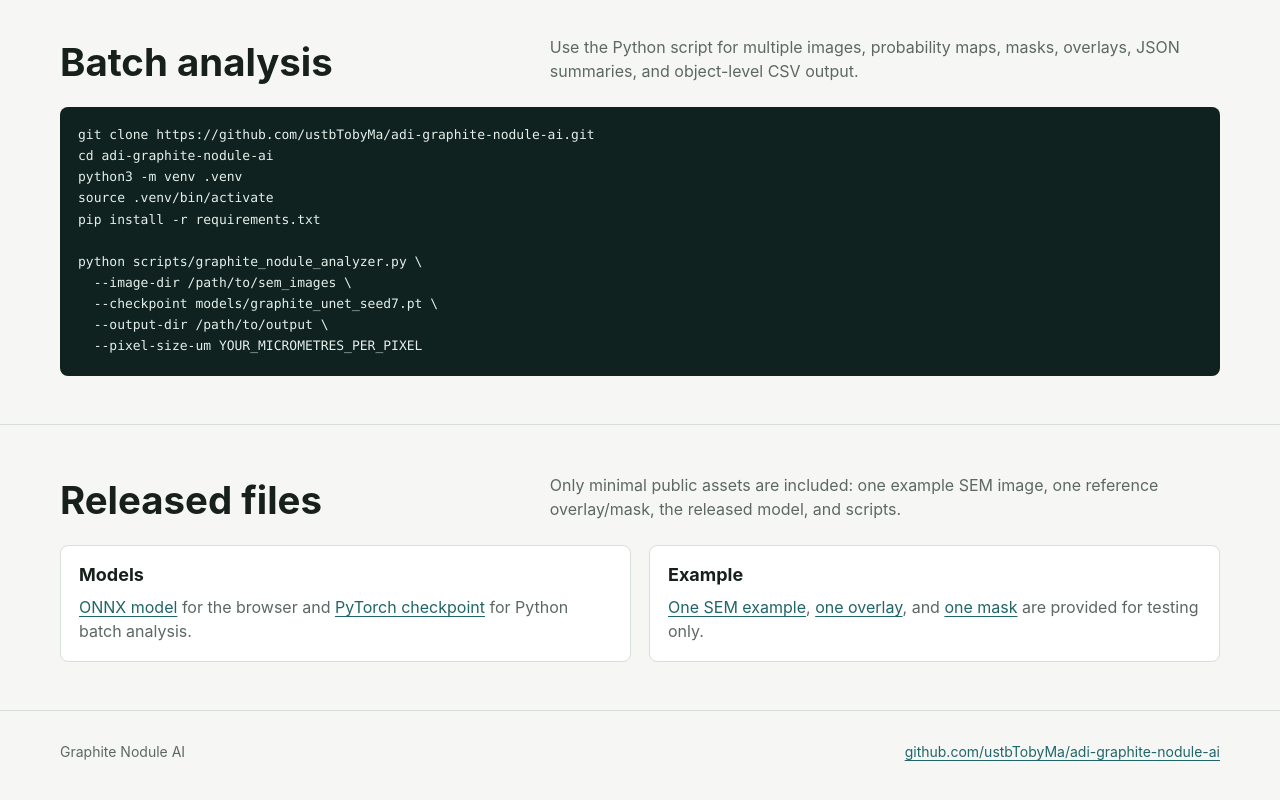
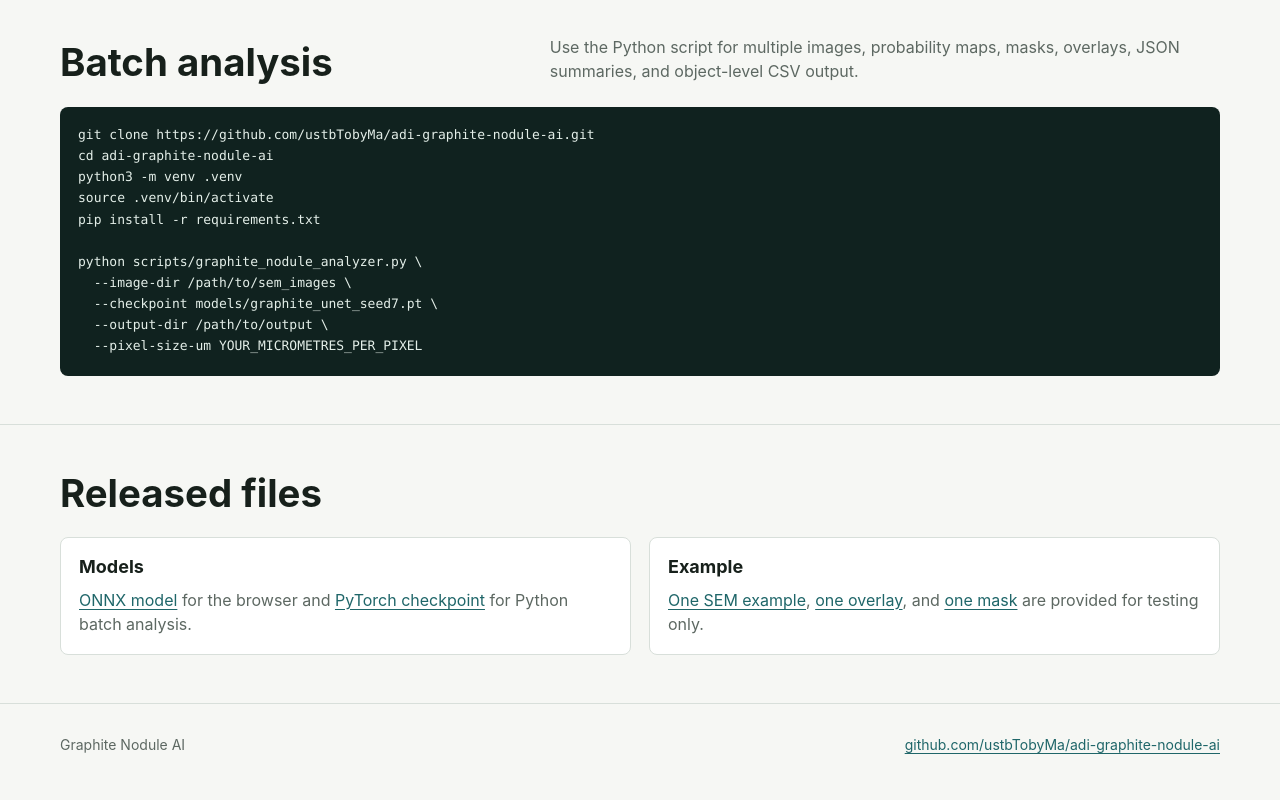
Before and after one commit to ustbTobyMa/adi-graphite-nodule-ai, a plain HTML site: page index.html in a window 1280 px wide. Shown: the part 1893-2693 px from the top of the page. Drawn offline with Linux system fonts and the light colour scheme; a script that the page names is missing.

```diff
--- a/index.html
+++ b/index.html
@@ -484,7 +484,6 @@
       <div class="wrap">
         <div class="section-head">
           <h2>Released files</h2>
-          <p>Only minimal public assets are included: one example SEM image, one reference overlay/mask, the released model, and scripts.</p>
         </div>
         <div class="grid-2">
           <div class="panel"><div class="panel-body"><h3>Models</h3><p class="muted"><a href="models/graphite_unet_seed7.onnx">ONNX model</a> for the browser and <a href="models/graphite_unet_seed7.pt">PyTorch checkpoint</a> for Python batch analysis.</p></div></div>
```
Also changed, not shown: assets/sample_overlay.png, examples/images/sample_ductile_iron_sem.png, examples/reference/sample_mask.png, examples/reference/sample_overlay.png.
